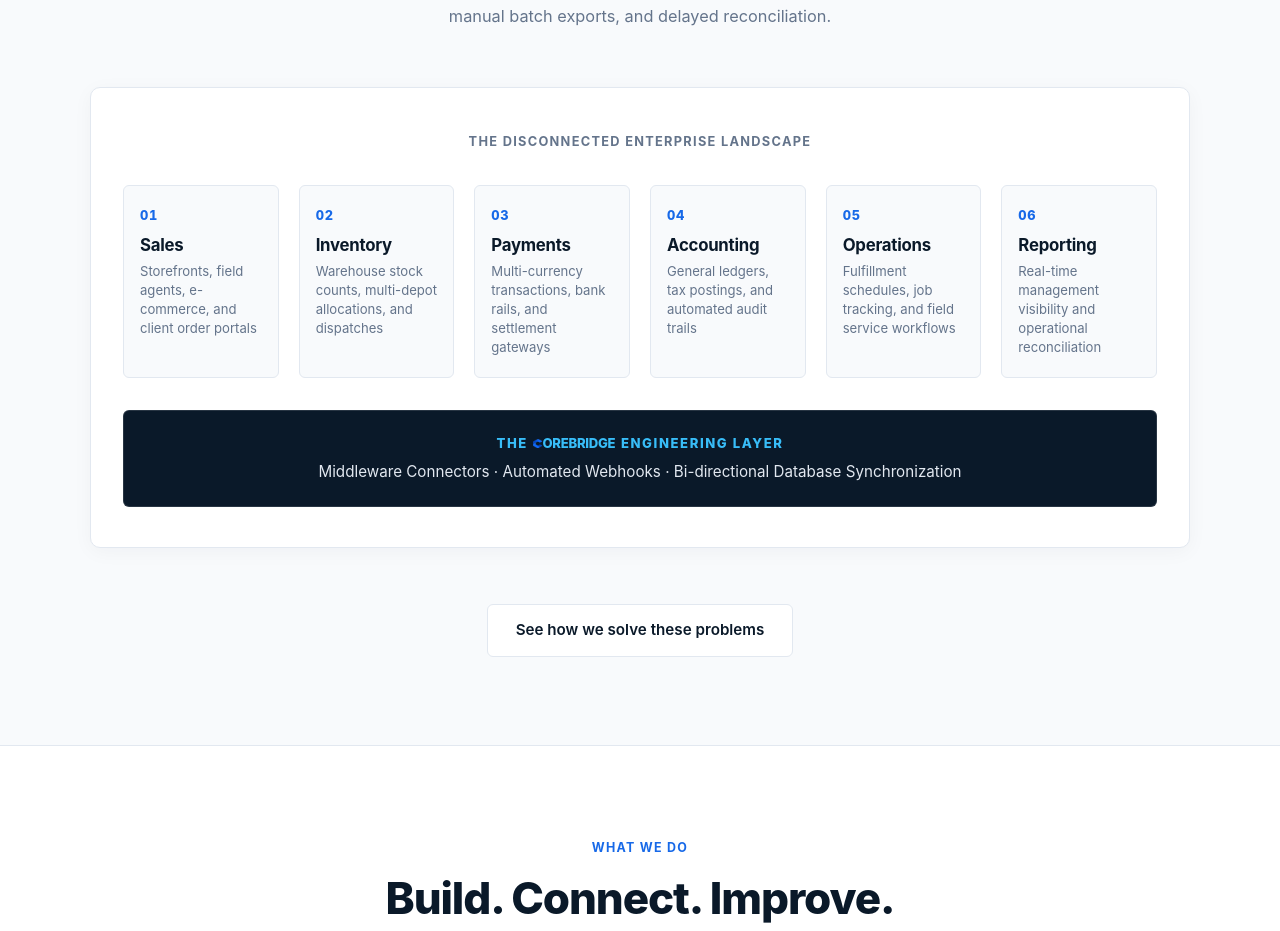
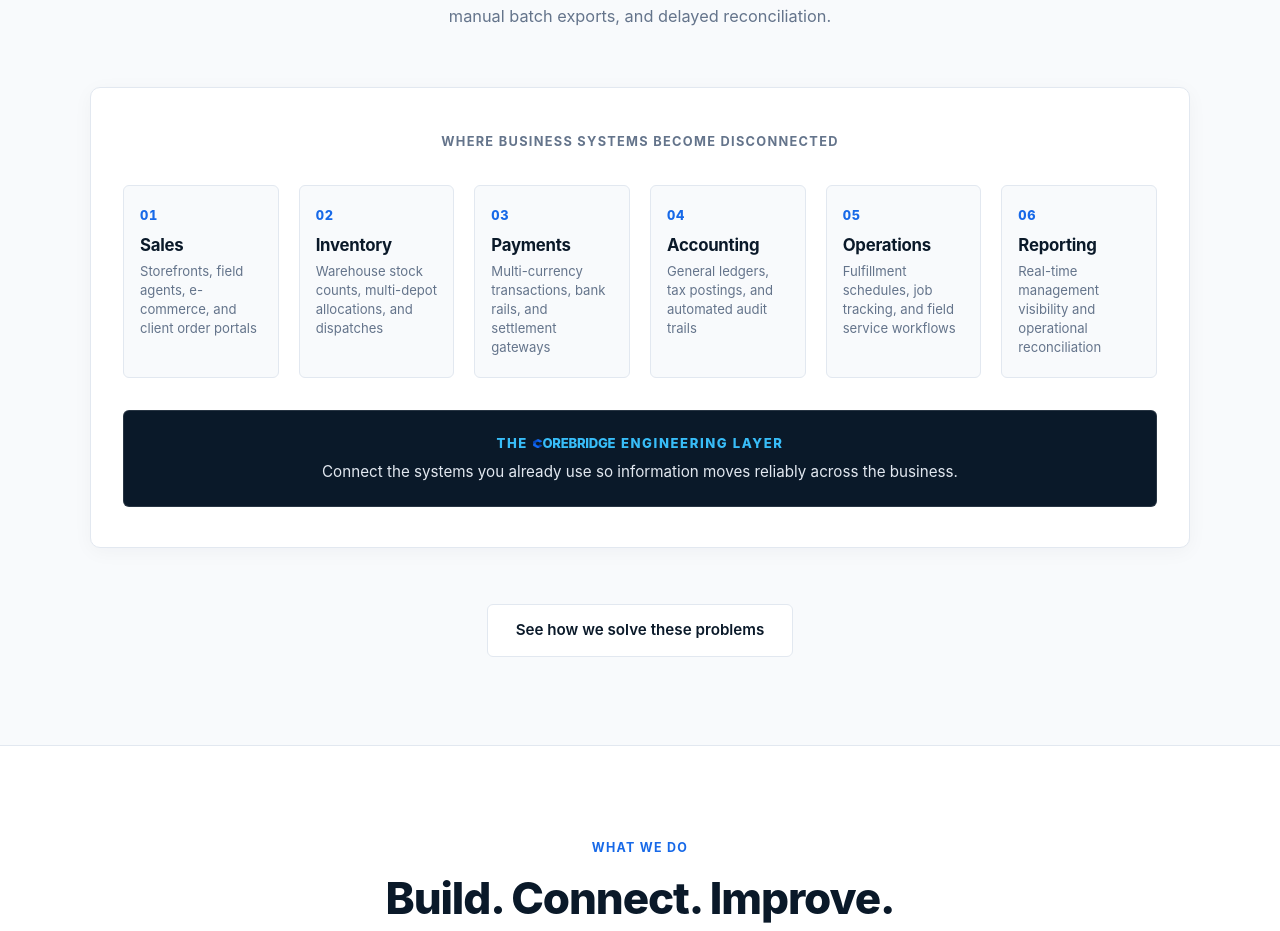
Before and after one commit to Jemade/CoreBridge, a React (Vite) app: page / in a window 1280 px wide. Shown: the part 1104-2035 px from the top of the page. Built offline with nearby package versions, Linux system fonts and the light colour scheme.

Commit message:
simplify operational gap language

```diff
--- a/src/sections/BusinessProblemSection.jsx
+++ b/src/sections/BusinessProblemSection.jsx
@@ -42,7 +42,7 @@
         >
           <div style={{ textAlign: "center", marginBottom: "2rem" }}>
             <span style={{ fontSize: "0.8rem", fontWeight: "700", textTransform: "uppercase", letterSpacing: "0.1em", color: "var(--muted)" }}>
-              The Disconnected Enterprise Landscape
+              Where business systems become disconnected
             </span>
           </div>
 
@@ -108,7 +108,7 @@
               THE <BrandWordmark variant="light" textColor="#38BDF8" size="0.82rem" /> ENGINEERING LAYER
             </span>
             <span style={{ fontSize: "0.95rem", color: "#E2E8F0" }}>
-              Middleware Connectors · Automated Webhooks · Bi-directional Database Synchronization
+              Connect the systems you already use so information moves reliably across the business.
             </span>
           </div>
         </div>
```
